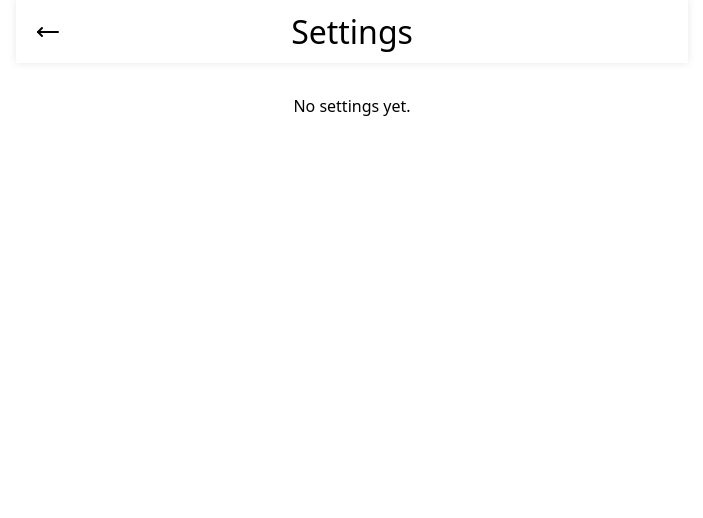
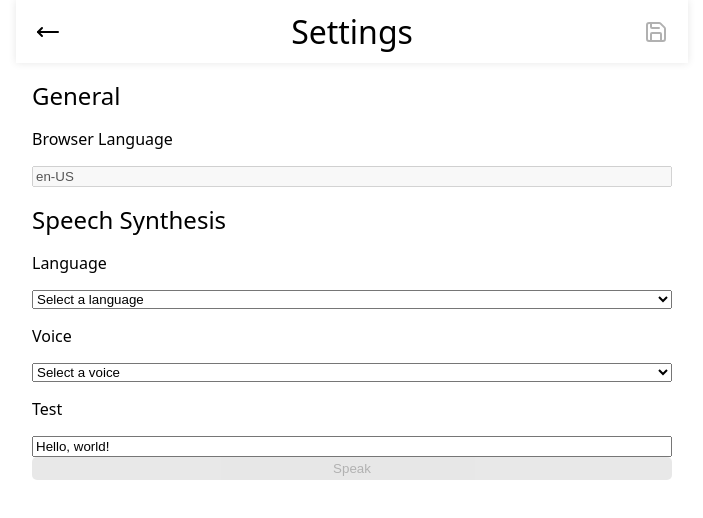
Before and after one commit to Garciat/programmable-timer-app, a React (Vite) app: page /settings in a window 1280 px wide. Shown: the top 518 px of the page, without its empty margins (288-991 px from the left). Built offline with nearby package versions, Linux system fonts and the light colour scheme.

Commit message:
implement speech synthesis settings

```diff
--- /dev/null
+++ b/lib/utils/tts.ts
@@ -0,0 +1,23 @@
+import { useEffect, useState } from "react";
+
+export function useSpeechSynthesisVoices() {
+  const [voices, setVoices] = useState<SpeechSynthesisVoice[]>([]);
+
+  // Get voices on first render, otherwise the list will be empty
+  useEffect(() => {
+    setVoices(globalThis.speechSynthesis.getVoices());
+  }, []);
+
+  useEffect(() => {
+    const handler = () => {
+      setVoices(globalThis.speechSynthesis.getVoices());
+    };
+
+    globalThis.speechSynthesis.addEventListener("voiceschanged", handler);
+    return () => {
+      globalThis.speechSynthesis.removeEventListener("voiceschanged", handler);
+    };
+  }, []);
+
+  return voices;
+}
--- a/src/components/TimerPlayer.tsx
+++ b/src/components/TimerPlayer.tsx
@@ -7,6 +7,7 @@ import { formatSeconds } from "lib/utils/time.ts";
 import { PlayerAction, PlayerDisplay, TimerPreset } from "src/app/types.ts";
 import { actionsAtTime, timeForRelativePeriod } from "src/app/actions.ts";
 import { duration, flatten } from "src/app/flatten.ts";
+import { useAppSettingsVoice } from "src/state/utils.ts";
 import { IconButton } from "src/components/IconButton.tsx";
 
 import classes from "./TimerPlayer.module.css";
@@ -126,16 +127,21 @@ function ActionsRenderer(
 
 function SpeakActionRenderer(props: { text: string }) {
   const audioContextState = useAudioContextState();
+  const voice = useAppSettingsVoice();
 
   useEffect(() => {
+    if (!voice) {
+      return;
+    }
     if (audioContextState !== "running") {
       return;
     }
-    if (!speechSynthesis.speaking) {
-      const utterance = new SpeechSynthesisUtterance(props.text);
-      speechSynthesis.speak(utterance);
-    }
-  }, [audioContextState, props.text]);
+
+    const utterance = new SpeechSynthesisUtterance(props.text);
+    console.log(voice);
+    utterance.voice = voice ?? null;
+    speechSynthesis.speak(utterance);
+  }, [audioContextState, voice, props.text]);
 
   return null;
 }
--- a/src/pages/SettingsPage.tsx
+++ b/src/pages/SettingsPage.tsx
@@ -1,6 +1,10 @@
-import { MoveLeft } from "lucide-react";
+import { useCallback, useEffect, useMemo, useState } from "react";
+import { MoveLeft, Save } from "lucide-react";
 
-import { VFrame } from "lib/box/mod.ts";
+import { VFrame, VStack } from "lib/box/mod.ts";
+import { useSpeechSynthesisVoices } from "lib/utils/tts.ts";
+import { useAppSettings } from "src/state/context.tsx";
+import { useAppSettingsVoice } from "src/state/utils.ts";
 import { BaseLayout } from "src/pages/BaseLayout.tsx";
 import { IconButton } from "src/components/IconButton.tsx";
 import { TitleBar, TitleBarText } from "src/components/TitleBar.tsx";
@@ -8,6 +12,27 @@ import { TitleBar, TitleBarText } from "src/components/TitleBar.tsx";
 import stylesAll from "./all.module.css";
 
 export function SettingsPage() {
+  const [, setSettings] = useAppSettings();
+  const settingsVoice = useAppSettingsVoice();
+
+  const [selectedVoice, setSelectedVoice] = useState<SpeechSynthesisVoice>();
+
+  useEffect(() => {
+    setSelectedVoice(settingsVoice);
+  }, [settingsVoice]);
+
+  const saveSettings = useCallback(() => {
+    setSettings((prev) => ({
+      ...prev,
+      ttsVoiceURI: selectedVoice?.voiceURI,
+    }));
+  }, [setSettings, selectedVoice]);
+
+  const isModified = useMemo(
+    () => selectedVoice?.voiceURI !== settingsVoice?.voiceURI,
+    [selectedVoice, settingsVoice],
+  );
+
   return (
     <BaseLayout>
       <TitleBar
@@ -19,14 +44,127 @@ export function SettingsPage() {
           />
         }
         middle={<TitleBarText value="Settings" />}
+        right={
+          <IconButton
+            icon={Save}
+            disabled={!isModified}
+            onClick={saveSettings}
+          />
+        }
       />
       <VFrame
         alignItems="stretch"
         justify="flex-start"
+        gap="1rem"
         className={stylesAll["content-frame"]}
       >
-        <p style={{ textAlign: "center" }}>No settings yet.</p>
+        <VStack kind="section" alignItems="stretch" justify="flex-start">
+          <h2>General</h2>
+          <p>Browser Language</p>
+          <input
+            type="text"
+            value={navigator.language}
+            readOnly
+            disabled
+          />
+        </VStack>
+        <VoiceSettings
+          voice={selectedVoice}
+          onChange={setSelectedVoice}
+        />
       </VFrame>
     </BaseLayout>
   );
 }
+
+interface VoiceSettingsProps {
+  voice: SpeechSynthesisVoice | undefined;
+  onChange: (voice: SpeechSynthesisVoice | undefined) => void;
+}
+
+function VoiceSettings(
+  { voice, onChange }: VoiceSettingsProps,
+) {
+  const userLang = navigator.language;
+
+  const [selectedVoiceLang, setSelectedVoiceLang] = useState<string>(userLang);
+  const [testSpeechText, setTestSpeechText] = useState<string>("Hello, world!");
+
+  const voices = useSpeechSynthesisVoices();
+
+  useEffect(() => {
+    setSelectedVoiceLang(voice?.lang ?? userLang);
+  }, [voice]);
+
+  const languageNames = useMemo(
+    () => new Intl.DisplayNames([userLang], { type: "language" }),
+    [userLang],
+  );
+
+  const voiceLangs = useMemo(
+    () => Array.from(new Set(voices.map((voice) => voice.lang))).toSorted(),
+    [voices],
+  );
+
+  const handleLangChange = useCallback((value: string) => {
+    setSelectedVoiceLang(value);
+    onChange(undefined);
+  }, [onChange]);
+
+  const handleVoiceChange = useCallback((value: string) => {
+    onChange(voices.find((voice) => voice.voiceURI === value));
+  }, [onChange, voices]);
+
+  const testSpeechSynthesis = useCallback(() => {
+    if (voice) {
+      const utterance = new SpeechSynthesisUtterance(testSpeechText);
+      utterance.voice = voice;
+      globalThis.speechSynthesis.speak(utterance);
+    }
+  }, [voice, testSpeechText]);
+
+  return (
+    <VStack kind="section" alignItems="stretch" justify="flex-start">
+      <h2>Speech Synthesis</h2>
+      <p>Language</p>
+      <select
+        value={selectedVoiceLang}
+        onChange={(e) => handleLangChange(e.target.value)}
+      >
+        <option value="">Select a language</option>
+        {Array.from(voiceLangs).map((lang) => (
+          <option key={lang} value={lang}>
+            {`${lang} (${languageNames.of(lang)})`}
+          </option>
+        ))}
+      </select>
+      <p>Voice</p>
+      <select
+        value={voice?.name}
+        onChange={(e) => handleVoiceChange(e.target.value)}
+      >
+        <option value="">Select a voice</option>
+        {voices
+          .filter((voice) => voice.lang === selectedVoiceLang)
+          .map((voice) => (
+            <option key={voice.voiceURI} value={voice.voiceURI}>
+              {voice.name}
+            </option>
+          ))}
+      </select>
+      <p>Test</p>
+      <input
+        type="text"
+        value={testSpeechText}
+        onChange={(e) => setTestSpeechText(e.target.value)}
+      />
+      <button
+        type="button"
+        disabled={voice === undefined}
+        onClick={testSpeechSynthesis}
+      >
+        Speak
+      </button>
+    </VStack>
+  );
+}
--- a/src/state/context.tsx
+++ b/src/state/context.tsx
@@ -1,6 +1,6 @@
 import { createContext, useContext, useMemo, useReducer } from "react";
 
-import { Action, AppState } from "src/state/types.ts";
+import { Action, AppState, UserSettings } from "src/state/types.ts";
 import { DEFAULT_APP_STATE } from "src/state/default.ts";
 import { TimerPreset } from "src/app/types.ts";
 
@@ -91,6 +91,21 @@ export function useAppPresetDelete(): (id: string) => void {
   return deleter;
 }
 
+export function useAppSettings(): [
+  UserSettings,
+  (updater: (settings: UserSettings) => UserSettings) => void,
+] {
+  const [state, dispatch] = useAppStateCore();
+
+  const setter = useMemo(() => {
+    return (updater: (settings: UserSettings) => UserSettings) => {
+      dispatch({ type: "updateSettings", updater });
+    };
+  }, [dispatch]);
+
+  return [state.settings, setter];
+}
+
 function useAppStateReducer(): [AppState, (action: Action) => void] {
   const [state, dispatch] = useReducer(appStateReducer, DEFAULT_APP_STATE);
   return [state, dispatch];
@@ -123,6 +138,12 @@ function appStateReducer(state: AppState, action: Action): AppState {
         presets: state.presets.filter((preset) => preset.id !== action.id),
         version: state.version + 1,
       };
+    case "updateSettings":
+      return {
+        ...state,
+        settings: action.updater(state.settings),
+        version: state.version + 1,
+      };
     default:
       action satisfies never;
       return state;
--- a/src/state/default.ts
+++ b/src/state/default.ts
@@ -3,4 +3,5 @@ import { AppState } from "src/state/types.ts";
 export const DEFAULT_APP_STATE: AppState = {
   version: 1,
   presets: [],
+  settings: {},
 };
--- a/src/state/schema.ts
+++ b/src/state/schema.ts
@@ -2,7 +2,12 @@ import { z } from "zod";
 
 import { TimerPresetSchema } from "src/app/schema.ts";
 
+export const UserSettingsSchema = z.object({
+  ttsVoiceURI: z.string().optional(),
+});
+
 export const AppStateSchema = z.object({
   version: z.number(),
   presets: z.array(TimerPresetSchema),
+  settings: UserSettingsSchema.default({}),
 });
--- /dev/null
+++ b/src/state/utils.ts
@@ -0,0 +1,21 @@
+import { useMemo } from "react";
+
+import { useSpeechSynthesisVoices } from "lib/utils/tts.ts";
+import { useAppSettings } from "src/state/context.tsx";
+
+export function useAppSettingsVoice(): SpeechSynthesisVoice | undefined {
+  const voices = useSpeechSynthesisVoices();
+  const [settings] = useAppSettings();
+
+  const defaultVoice = useMemo(
+    () => voices.find((voice) => voice.default),
+    [voices],
+  );
+
+  const settingsVoice = useMemo(
+    () => voices.find((voice) => voice.voiceURI === settings.ttsVoiceURI),
+    [voices, settings.ttsVoiceURI],
+  );
+
+  return settingsVoice ?? defaultVoice;
+}
```
Also changed, not shown: src/state/types.ts (+10 -1 lines).
